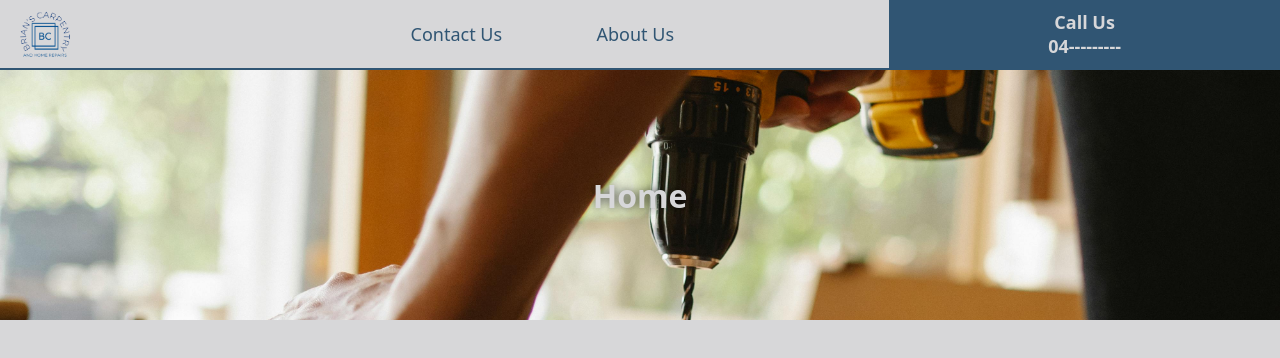
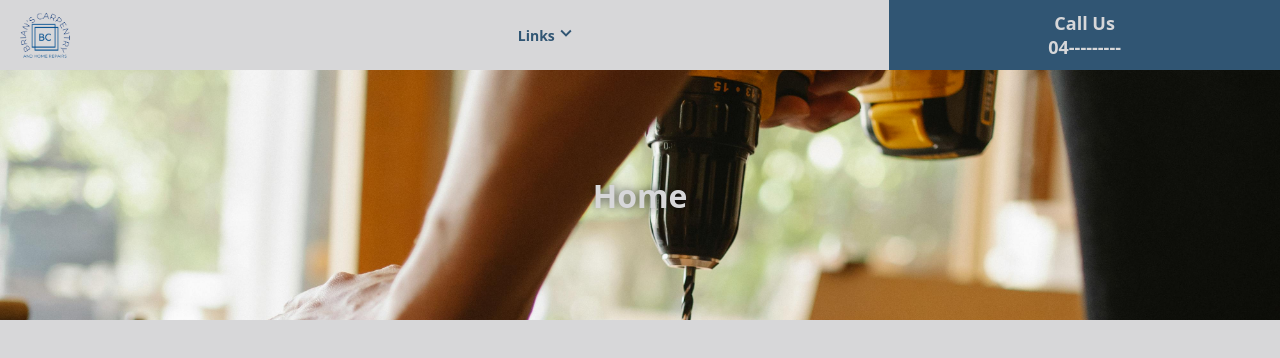
Before and after one commit to RelaxIntoCode/brian_master_builder, a Next.js app: page / in a window 1280 px wide. Shown: the top 358 px of the page. Built offline with nearby package versions, Linux system fonts and the light colour scheme.

Commit message:
Add initial styling for links dropdown in Navbar

```diff
--- a/components/Navbar/Navbar.jsx
+++ b/components/Navbar/Navbar.jsx
@@ -2,9 +2,33 @@
 import styles from "./Navbar.module.css";
 import Link from "next/link";
 import Image from "next/image";
-import { usePathname } from "next/navigation";
+import { usePathname, useRouter } from "next/navigation";
+import { MdOutlineKeyboardArrowDown } from "react-icons/md";
+import { useState } from "react";
+
 function Navbar() {
+  const [showLinks, setShowLinks] = useState(false);
   const pathname = usePathname();
+  const router = useRouter();
+  const links = [
+    {
+      id: 1,
+      link: "/contact",
+      title: "Contact Us",
+    },
+    {
+      id: 2,
+      link: "/about-us",
+      title: "About Us",
+    },
+  ];
+
+  function handleChange(e) {
+    const selectedLink = e.target.value;
+    if (selectedLink) {
+      router.push(selectedLink);
+    }
+  }
   return (
     <nav className={styles.nav}>
       <div className={styles.navSection}>
@@ -20,7 +44,7 @@ function Navbar() {
         </Link>
       </div>
       <div className={styles.navSection}>
-        <div className={styles.navLink}>
+        {/* <div className={styles.navLink}>
           <Link
             href="/contact"
             className={pathname === "/contact" ? styles.active : ""}
@@ -33,6 +57,43 @@ function Navbar() {
           >
             About Us
           </Link>
+        </div> */}
+        {/* <div>
+          <select name="" id="" onChange={handleChange}>
+            <option value="">Links</option>
+            {links.map((link) => {
+              return (
+                <option key={link.id} value={link.link}>
+                  {link.title}
+                </option>
+              );
+            })}
+          </select>
+        </div> */}
+        <div
+          className={styles.linksContainer}
+          onClick={() => setShowLinks(!showLinks)}
+        >
+          <p>Links</p>
+          <span>
+            <MdOutlineKeyboardArrowDown
+              className={`${showLinks ? styles.rotate : ""}`}
+            />
+          </span>
+        </div>
+
+        <div
+          className={`${styles.dropdown} ${showLinks ? styles.translate : ""}`}
+        >
+          <div>
+            <p>Contact Us</p>
+          </div>
+          <div>
+            <p>About Us</p>
+          </div>
+          <div>
+            <p>Gallery</p>
+          </div>
         </div>
       </div>
       <div className={styles.navSection}>
--- a/components/Navbar/Navbar.module.css
+++ b/components/Navbar/Navbar.module.css
@@ -2,7 +2,7 @@
   display: flex;
   align-items: center;
   height: 70px;
-  border-bottom: 2px solid var(--col-primary);
+  /* border-bottom: 2px solid var(--col-primary); */
   width: 100%;
 }
 
@@ -11,10 +11,13 @@
   flex: 1;
 }
 .navSection:nth-child(2) {
+  position: relative;
   flex: 3.5;
   /* border: 2px solid blue; */
-  height: 100%;
+  /* height: 100%; */
+
   display: flex;
+  flex-direction: column;
   align-items: center;
   font-size: var(--font-sm);
 }
@@ -32,7 +35,7 @@
   /* border: 2px solid green; */
 }
 
-.navLink {
+/* .navLink {
   display: flex;
   justify-content: center;
   width: 100%;
@@ -43,8 +46,48 @@
   text-decoration: none;
   color: var(--col-primary);
   margin-right: 10px;
+} */
+
+.linksContainer {
+  width: 100%;
+  display: flex;
+  justify-content: center;
+  align-items: center;
+  font-weight: var(--font-bold);
+  color: var(--col-primary);
+  cursor: pointer;
 }
 
+.linksContainer svg {
+  font-size: 22px;
+  transition: transform 0.3s ease;
+}
+
+.dropdown {
+  /* border: 2px solid red; */
+  background-color: var(--col-secondary);
+  width: 100%;
+  text-align: center;
+  position: absolute;
+  top: 194%;
+  left: 0;
+  transform: translateY(-11px);
+  opacity: 0;
+  transition: transform 0.5s ease, opacity 0.5s ease;
+  pointer-events: none;
+  padding: 4px 4px;
+  /* display: none; */
+}
+
+.translate {
+  transform: translateY(-1px);
+  opacity: 1;
+  pointer-events: auto;
+}
+
+.rotate {
+  transform: translateY(3px) rotate(180deg);
+}
 .logoContainer {
   position: relative;
   width: 70px;
```
